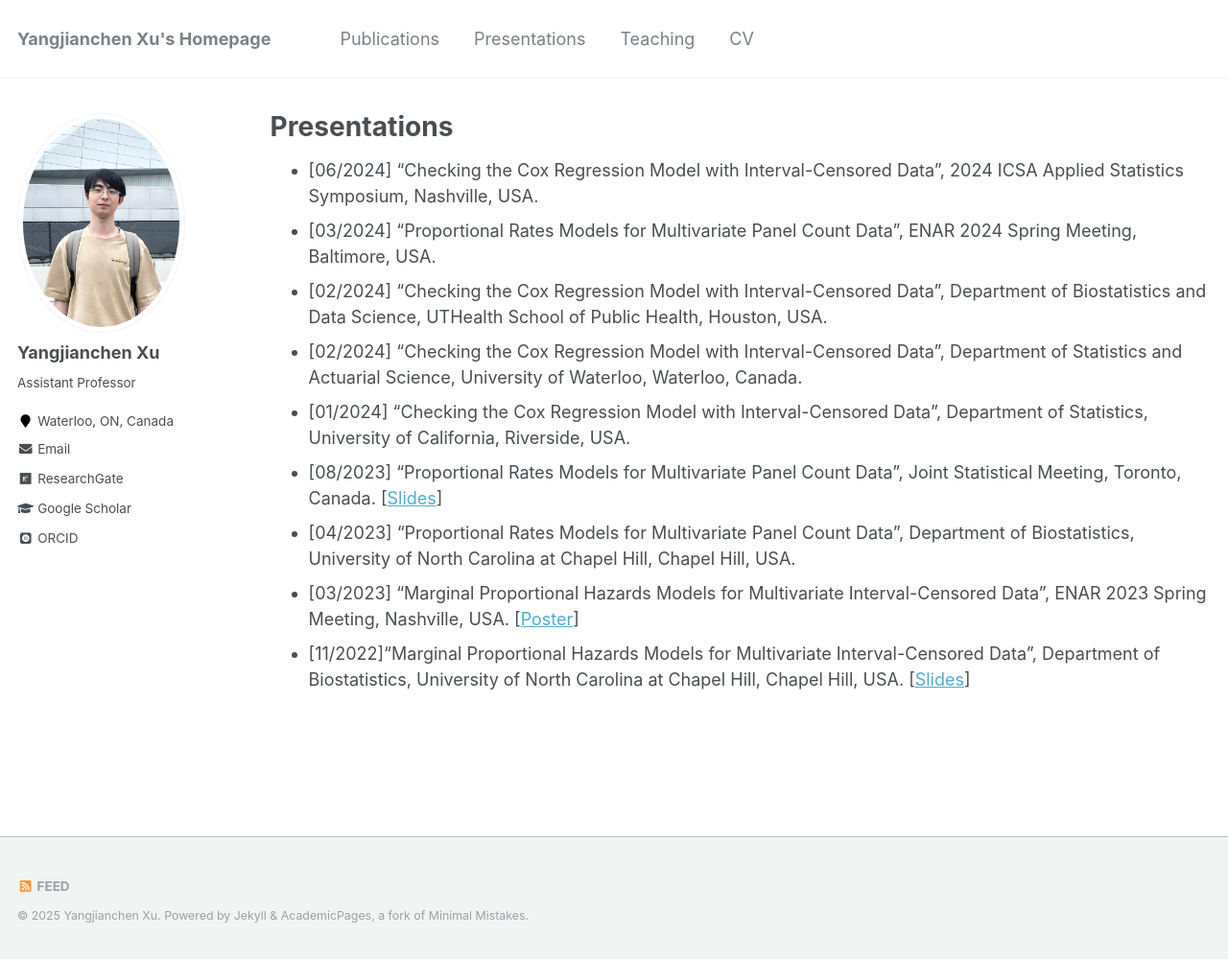
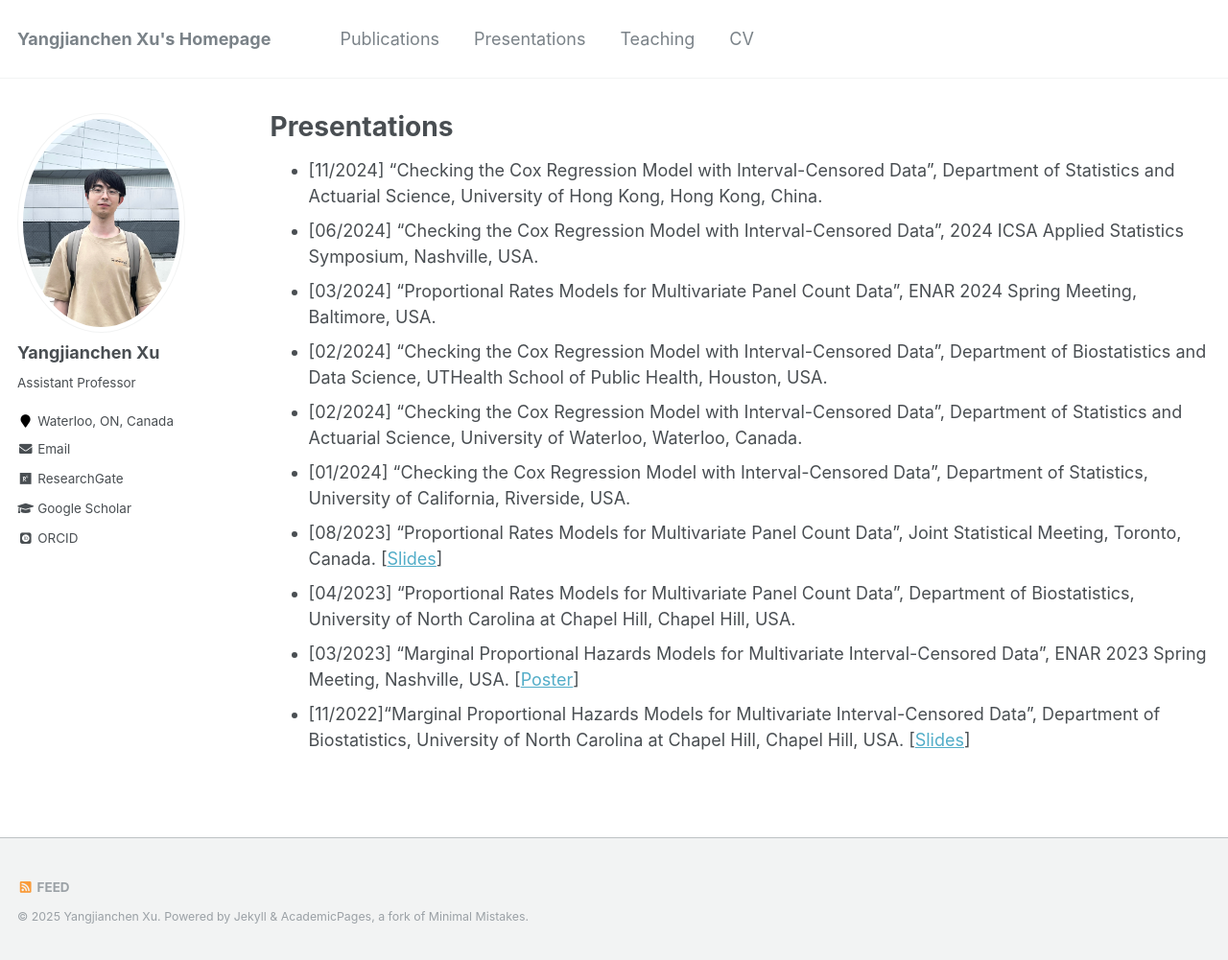
Before and after one commit to yangjc-xu/yangjc-xu.github.io, a Jekyll site: the page built from _pages/presentations.md, in a window 1280 px wide and 1001 px high. Shown: the whole window at 96% size. Built offline with Jekyll 4.4.1, drawn with Linux system fonts in a browser that asks for light colours; some web fonts are replaced.

Commit message:
Update presentations.md

```diff
--- a/_pages/presentations.md
+++ b/_pages/presentations.md
@@ -5,6 +5,7 @@ permalink: /presentations/
 author_profile: true
 ---
 
+- [11/2024] “Checking the Cox Regression Model with Interval-Censored Data”, Department of Statistics and Actuarial Science, University of Hong Kong, Hong Kong, China.
 - [06/2024] “Checking the Cox Regression Model with Interval-Censored Data”, 2024 ICSA Applied Statistics Symposium, Nashville, USA.
 - [03/2024] “Proportional Rates Models for Multivariate Panel Count Data”, ENAR 2024 Spring Meeting, Baltimore, USA.
 - [02/2024] “Checking the Cox Regression Model with Interval-Censored Data”, Department of Biostatistics and Data Science, UTHealth School of Public Health, Houston, USA.
```
